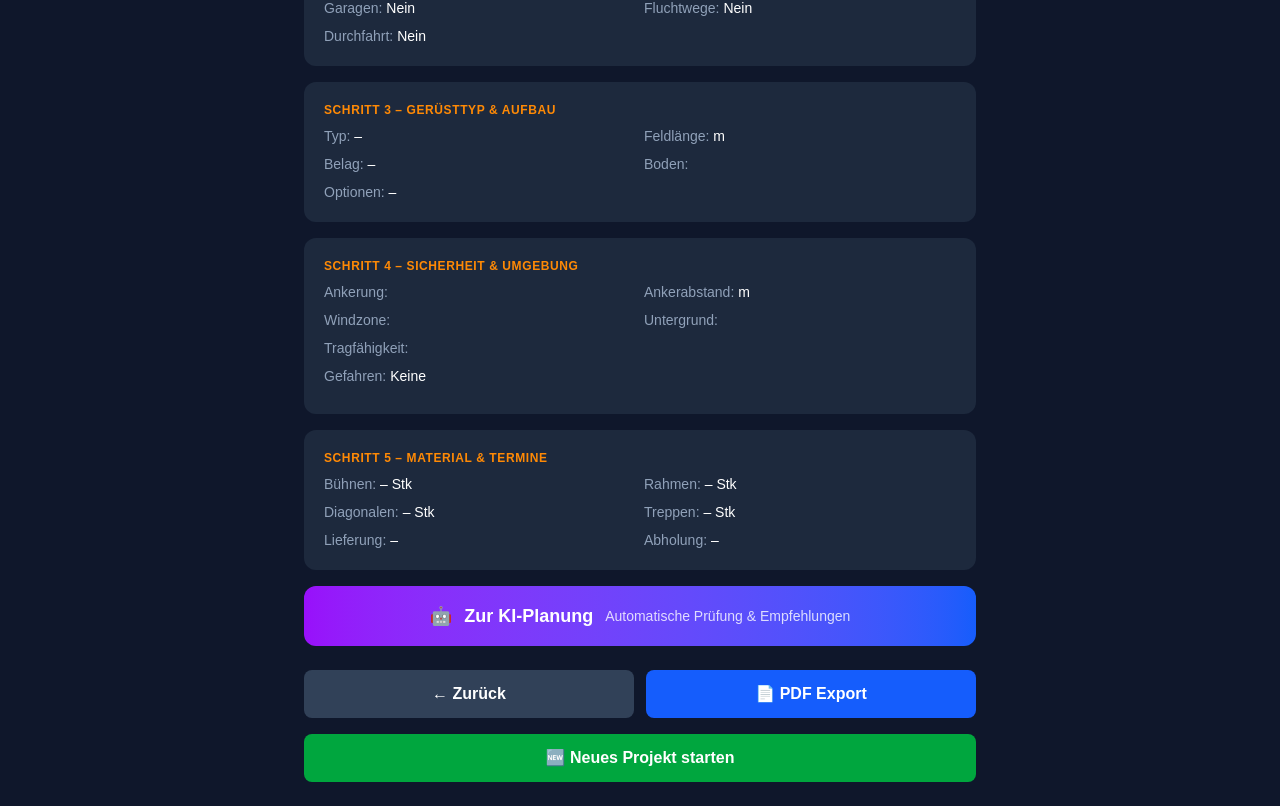
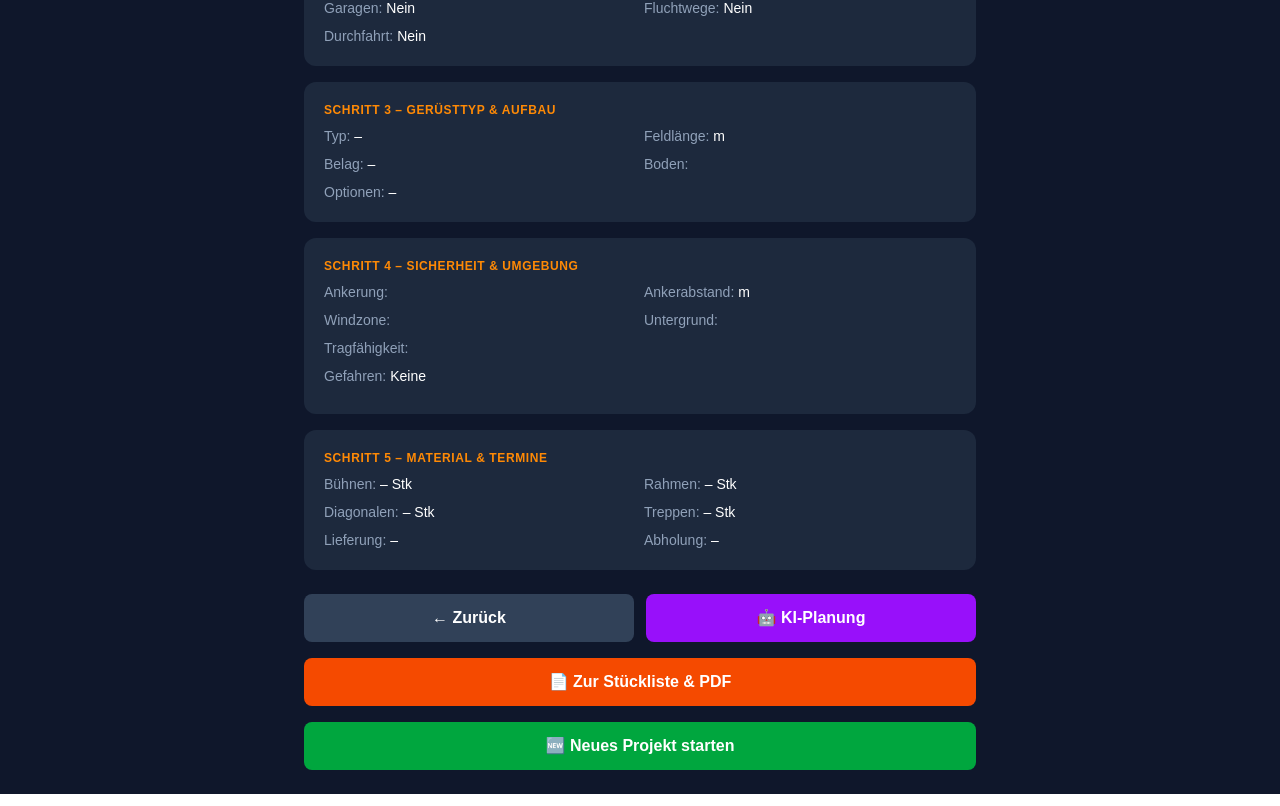
Before and after one commit to A-I-Integration/scaffold-os, a Next.js app: page /aufmass/schritt6 in a window 1280 px wide. Shown: the part 438-1244 px from the top of the page. Built offline with nearby package versions, Linux system fonts and the light colour scheme.

Commit message:
Fix: Schritt 6 Buttons zur KI und Stueckliste

```diff
--- a/app/aufmass/schritt6/page.tsx
+++ b/app/aufmass/schritt6/page.tsx
@@ -22,10 +22,6 @@ export default function Schritt6Page() {
     router.push('/aufmass');
   }
 
-  function exportPDF() {
-    alert('📄 PDF-Export wird generiert...\n(Hier kommt später die echte PDF-Funktion)');
-  }
-
   const s1 = data.step1 || {};
   const s2 = data.step2 || {};
   const s3 = data.step3 || {};
@@ -34,7 +30,6 @@ export default function Schritt6Page() {
 
   const geruestTypen: any = { fassade: 'Fassadengerüst', fahr: 'Fahrgerüst', trag: 'Traggerüst', dach: 'Dachgerüst', raum: 'Raumgerüst', haenge: 'Hängegerüst' };
   const belagTypen: any = { holz: 'Holzbelag', alu: 'Alu-Belag', stahl: 'Stahlroste', gitter: 'Gitterträger' };
-  const fassaden: any = { Klinker: 'Klinker', WDVS: 'WDVS', Beton: 'Beton', Naturstein: 'Naturstein', Glas: 'Glas', Holz: 'Holz', Putz: 'Putz', Denkmalschutz: 'Denkmalschutz' };
   const untergruende: any = { beton: 'Beton / Estrich', asphalt: 'Asphalt', pflaster: 'Pflaster', erdreich: 'Erdreich / Rasen', schotter: 'Schotter', kies: 'Kies' };
 
   return (
@@ -131,21 +126,17 @@ export default function Schritt6Page() {
             </div>
           </div>
 
-          {/* KI-Planung Button */}
-          <button
-            onClick={() => router.push('/planung')}
-            className="w-full bg-gradient-to-r from-purple-600 to-blue-600 hover:from-purple-700 hover:to-blue-700 text-white font-bold py-4 px-6 rounded-xl transition flex items-center justify-center gap-3 text-lg"
-          >
-            <span>🤖</span>
-            <span>Zur KI-Planung</span>
-            <span className="text-sm font-normal opacity-80">Automatische Prüfung & Empfehlungen</span>
-          </button>
-
           {/* Buttons */}
           <div className="flex gap-3 pt-2">
             <button onClick={() => router.push('/aufmass/schritt5')} className="flex-1 bg-slate-700 hover:bg-slate-600 text-white font-semibold py-3 px-4 rounded-lg">← Zurück</button>
-            <button onClick={exportPDF} className="flex-1 bg-blue-600 hover:bg-blue-700 text-white font-semibold py-3 px-4 rounded-lg">📄 PDF Export</button>
+            <button onClick={() => router.push('/planung')} className="flex-1 bg-purple-600 hover:bg-purple-700 text-white font-semibold py-3 px-4 rounded-lg">
+              🤖 KI-Planung
+            </button>
           </div>
+
+          <button onClick={() => router.push('/stueckliste')} className="w-full bg-orange-600 hover:bg-orange-700 text-white font-semibold py-3 px-4 rounded-lg">
+            📄 Zur Stückliste & PDF
+          </button>
 
           <button onClick={neuesProjekt} className="w-full bg-green-600 hover:bg-green-700 text-white font-semibold py-3 px-4 rounded-lg">
             🆕 Neues Projekt starten
```
